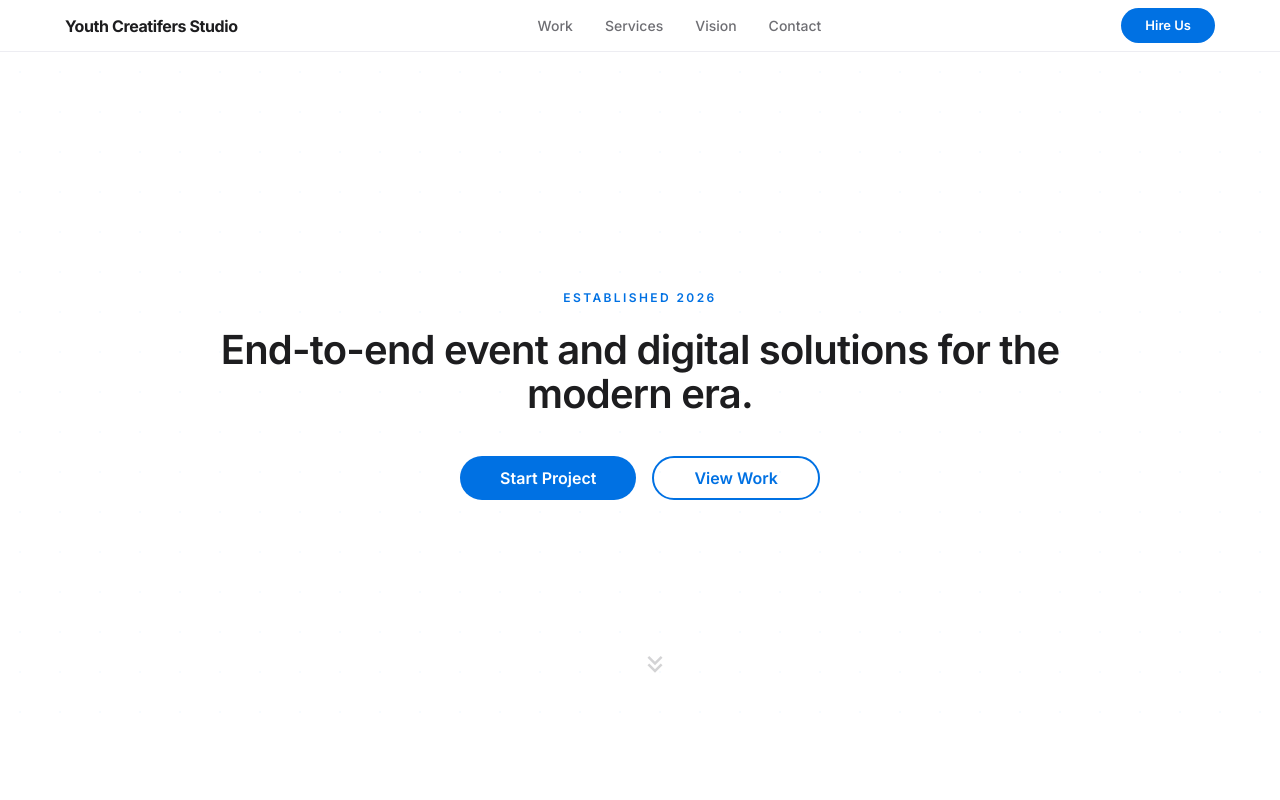
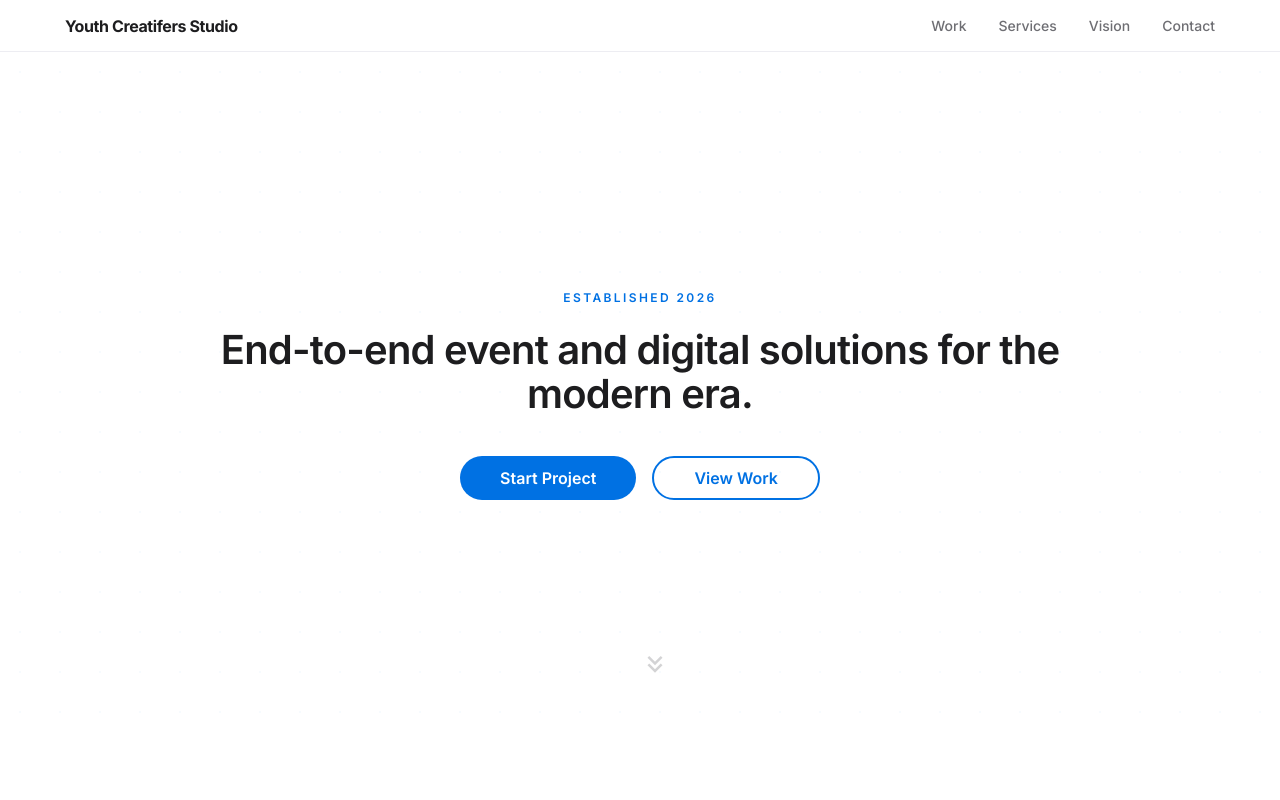
Before and after one commit to Chizuyu/Youth-Creatifers-Studio, a Next.js app: page / in a window 1280 px wide. Shown: the top 800 px of the page. Built offline with nearby package versions, Linux system fonts and the light colour scheme.

Commit message:
feat: remove button hire us

```diff
--- a/components/Navbar.tsx
+++ b/components/Navbar.tsx
@@ -60,9 +60,9 @@ export default function Navbar() {
           ))}
         </div>
 
-        <button onClick={() => handleButtonClick("#contact")} className="bg-primary text-white text-[13px] font-semibold px-6 py-2 rounded-full hover:bg-[#0077ED] transition-all transform active:scale-95">
+        {/* <button onClick={() => handleButtonClick("#contact")} className="bg-primary text-white text-[13px] font-semibold px-6 py-2 rounded-full hover:bg-[#0077ED] transition-all transform active:scale-95">
           Hire Us
-        </button>
+        </button> */}
       </div>
     </nav>
   );
```
